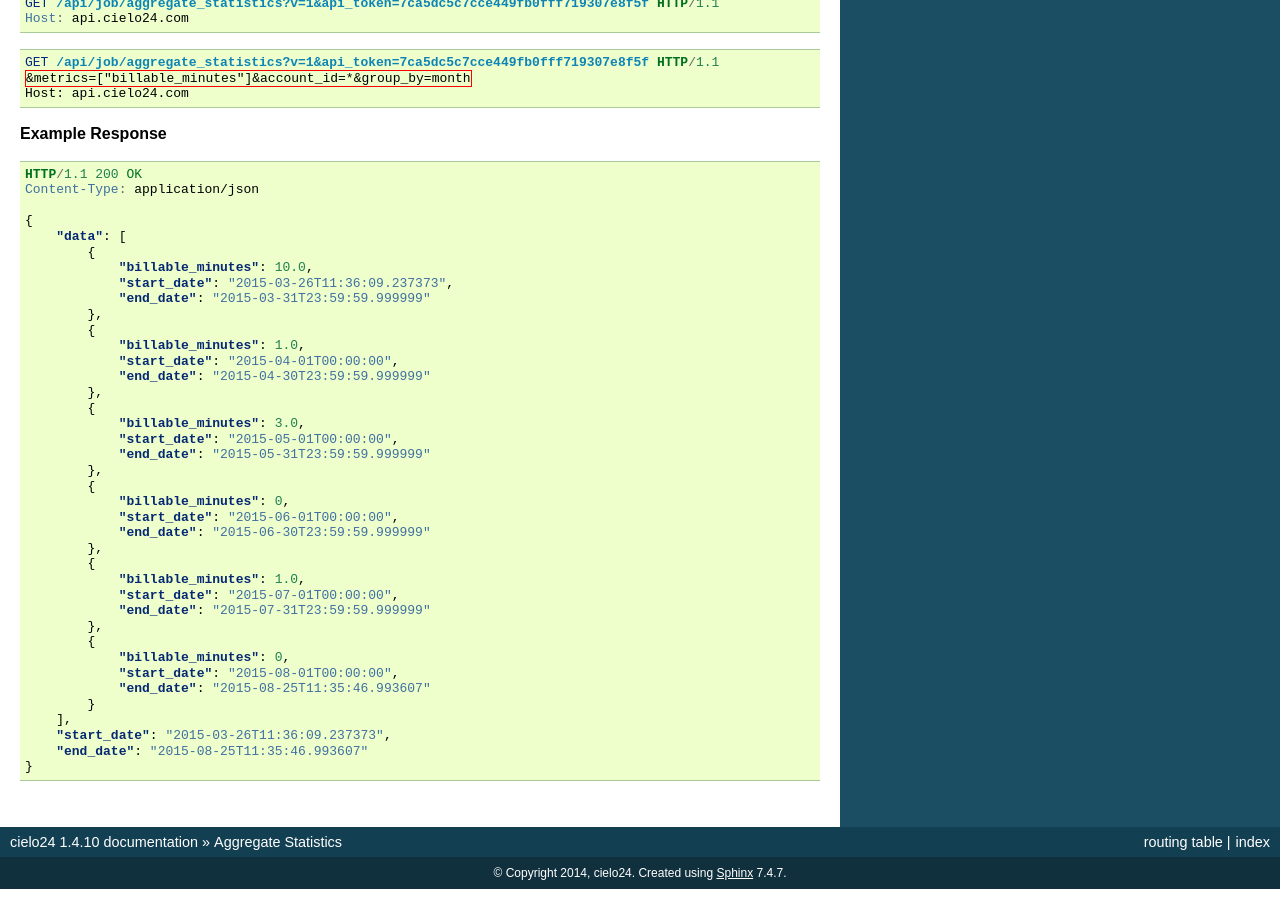
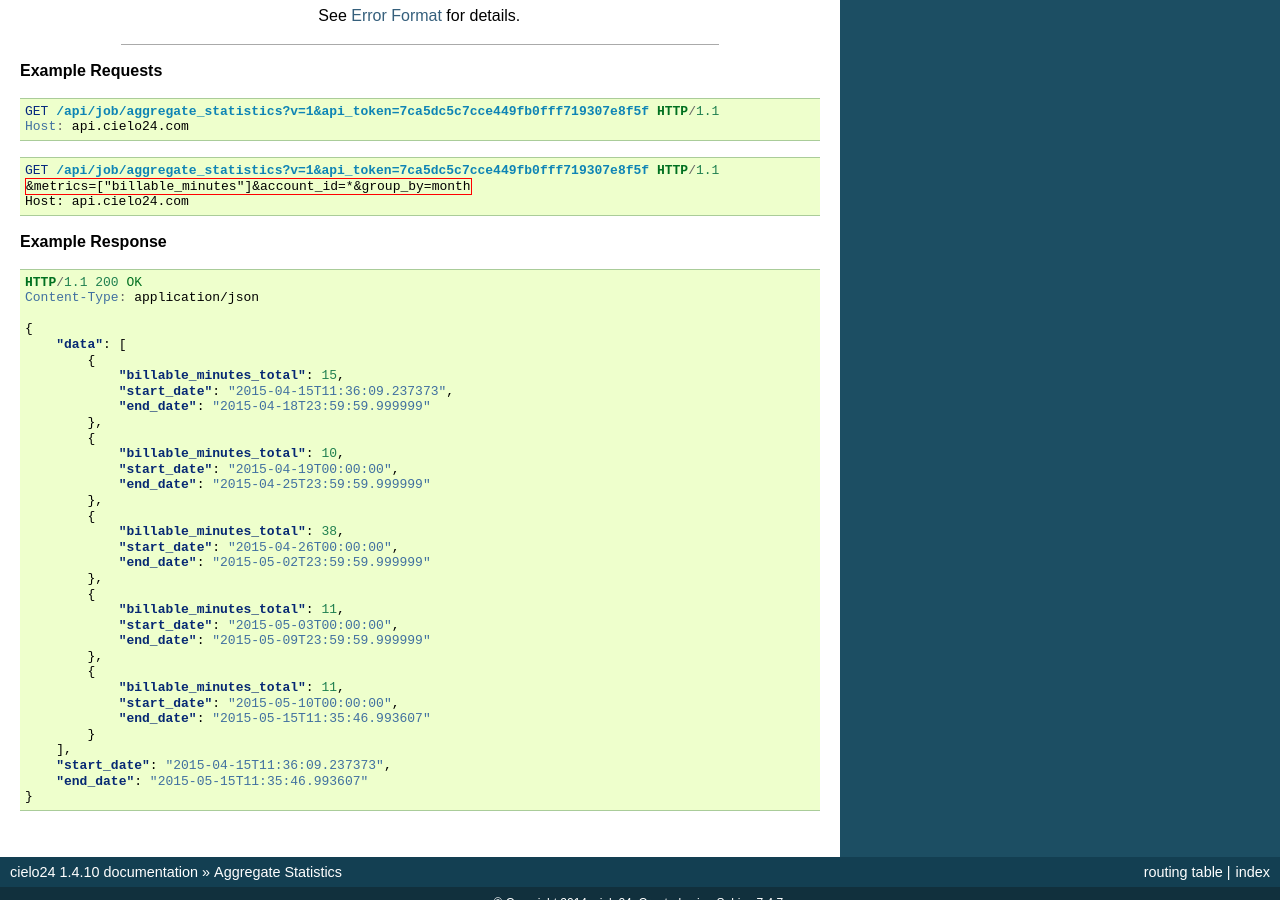
Before and after one commit to cielo24/Docs, a Sphinx documentation site: the page built from api/source/job_control/aggregate_statistics.rst, in a window 1280 px wide and 900 px high, scrolled down 1580 px. Built offline with Sphinx 7.4.7, drawn with Linux system fonts in a browser that asks for light colours; some of the changed text lies outside the part shown.

Commit message:
CLC-772: aggregate statistics update

```diff
--- a/api/source/job_control/aggregate_statistics.rst
+++ b/api/source/job_control/aggregate_statistics.rst
@@ -52,12 +52,18 @@ grouped by week or month and filtered by a time range.
 |                         |                  |  statistics. When unset, will return data for</br> |
 |                         |                  |  all available metrics.</br>                       |
 |                         |                  |  Currently supported metrics:</br>                 |
-|                         |                  |  -`billable_minutes`                               |
+|                         |                  |  -`billable_minutes_total`</br>                    |
+|                         |                  |  -`billable_minutes_mechanical`</br>               |
+|                         |                  |  -`billable_minutes_premium`</br>                  |
+|                         |                  |  -`billable_minutes_professional`</br>             |
+|                         |                  |  -`billable_minutes_foreign_transcription`</br>    |
+|                         |                  |  -`billable_minutes_translation`</br>              |
+|                         |                  |  -`billable_minutes_english_transcription`         |
 |                         |                  |                                                    |
 |                         +------------------+----------------------------------------------------+
 |                         | `Allowed Values` | JSON array of strings                              |
 |                         +------------------+----------------------------------------------------+
-|                         | `Example`        | ``metrics=["billable_minutes"]``                   |
+|                         | `Example`        | ``metrics=["billable_minutes_total"]``             |
 +-------------------------+------------------+----------------------------------------------------+
 | group_by                | `Description`    | .. raw:: html                                      |
 |                         |                  |                                                    |
@@ -148,36 +154,31 @@ grouped by week or month and filtered by a time range.
     {
         "data": [
             {
-                "billable_minutes": 10.0,
-                "start_date": "2015-03-26T11:36:09.237373",
-                "end_date": "2015-03-31T23:59:59.999999"
+                "billable_minutes_total": 15,
+                "start_date": "2015-04-15T11:36:09.237373",
+                "end_date": "2015-04-18T23:59:59.999999"
             },
             {
-                "billable_minutes": 1.0,
-                "start_date": "2015-04-01T00:00:00",
-                "end_date": "2015-04-30T23:59:59.999999"
+                "billable_minutes_total": 10,
+                "start_date": "2015-04-19T00:00:00",
+                "end_date": "2015-04-25T23:59:59.999999"
             },
             {
-                "billable_minutes": 3.0,
-                "start_date": "2015-05-01T00:00:00",
-                "end_date": "2015-05-31T23:59:59.999999"
+                "billable_minutes_total": 38,
+                "start_date": "2015-04-26T00:00:00",
+                "end_date": "2015-05-02T23:59:59.999999"
             },
             {
-                "billable_minutes": 0,
-                "start_date": "2015-06-01T00:00:00",
-                "end_date": "2015-06-30T23:59:59.999999"
+                "billable_minutes_total": 11,
+                "start_date": "2015-05-03T00:00:00",
+                "end_date": "2015-05-09T23:59:59.999999"
             },
             {
-                "billable_minutes": 1.0,
-                "start_date": "2015-07-01T00:00:00",
-                "end_date": "2015-07-31T23:59:59.999999"
-            },
-            {
-                "billable_minutes": 0,
-                "start_date": "2015-08-01T00:00:00",
-                "end_date": "2015-08-25T11:35:46.993607"
+                "billable_minutes_total": 11,
+                "start_date": "2015-05-10T00:00:00",
+                "end_date": "2015-05-15T11:35:46.993607"
             }
         ],
-        "start_date": "2015-03-26T11:36:09.237373",
-        "end_date": "2015-08-25T11:35:46.993607"
+        "start_date": "2015-04-15T11:36:09.237373",
+        "end_date": "2015-05-15T11:35:46.993607"
     }
```
